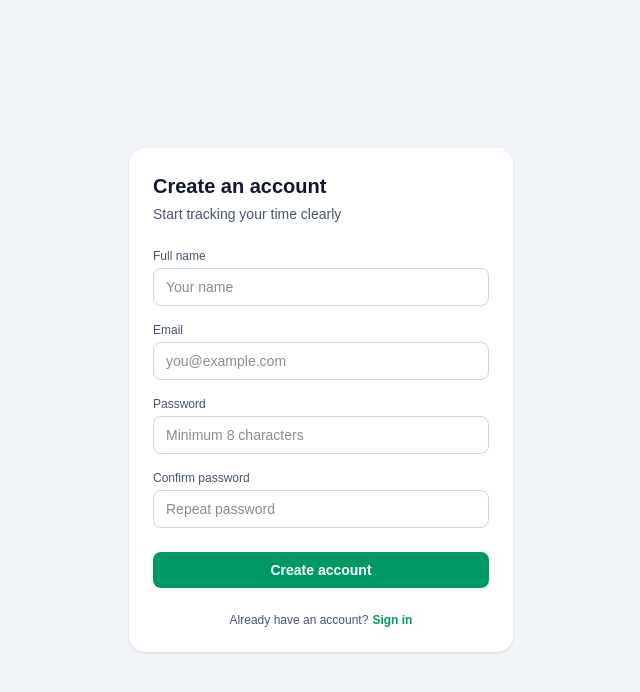
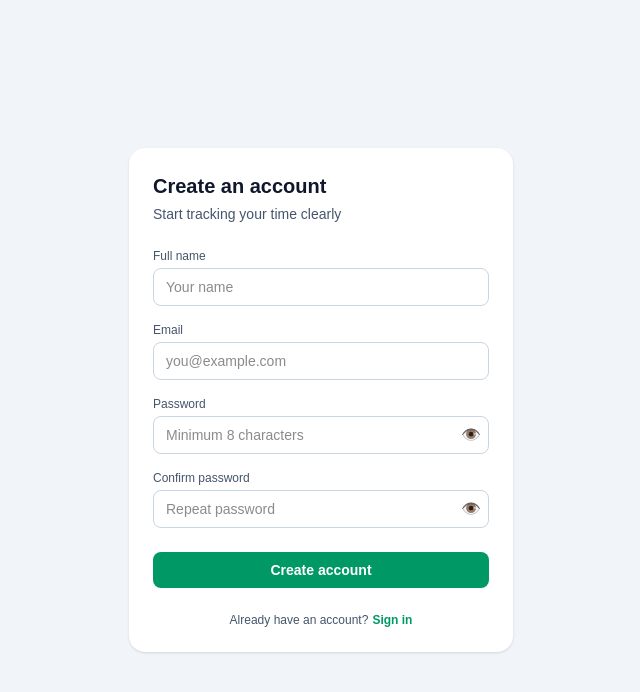
Before and after one commit to kobbyowen/monthly-goals-app, a Next.js app: page /auth/register in a window 1280 px wide. Shown: the top 692 px of the page, without its empty margins (319-959 px from the left). Built offline with nearby package versions, Linux system fonts and the light colour scheme; no server answers.

Commit message:
Added more details

```diff
--- a/app/auth/login/page.tsx
+++ b/app/auth/login/page.tsx
@@ -16,7 +16,7 @@ export default function LoginPage() {
   const router = useRouter();
   const [email, setEmail] = useState("");
   const [password, setPassword] = useState("");
-  const [remember, setRemember] = useState(false);
+  const [showPassword, setShowPassword] = useState(false);
   const setUser = useUserStore((s) => s.setUser);
   const setAuthenticated = useAuthStore((s) => s.setAuthenticated);
   const { addEpicsFromApi } = useRootEpicStore.getState();
@@ -78,26 +78,24 @@ export default function LoginPage() {
             <label className="mb-1 block text-xs font-medium text-slate-600">
               Password
             </label>
+            <div className="relative">
               <input
-              type="password"
+                type={showPassword ? "text" : "password"}
                 className="w-full rounded-lg border border-slate-300 px-3 py-2 text-sm focus:border-emerald-500 focus:ring-1 focus:ring-emerald-500"
                 placeholder="••••••••"
                 value={password}
                 onChange={(e) => setPassword(e.target.value)}
                 required
               />
+              <button
+                type="button"
+                onClick={() => setShowPassword((v) => !v)}
+                className="absolute right-2 top-1/2 -translate-y-1/2 text-slate-500"
+                aria-label={showPassword ? "Hide password" : "Show password"}
+              >
+                {showPassword ? "🙈" : "👁️"}
+              </button>
             </div>
-
-          <div className="flex items-center justify-between text-xs">
-            <label className="flex items-center gap-2">
-              <input
-                type="checkbox"
-                className="rounded border-slate-300"
-                checked={remember}
-                onChange={(e) => setRemember(e.target.checked)}
-              />
-              Remember me
-            </label>
           </div>
           {errMsg && (
             <p className="text-xs text-rose-600" role="alert">
--- a/app/auth/register/page.tsx
+++ b/app/auth/register/page.tsx
@@ -14,6 +14,7 @@ export default function RegisterPage() {
   const [email, setEmail] = useState("");
   const [password, setPassword] = useState("");
   const [confirm, setConfirm] = useState("");
+  const [showPassword, setShowPassword] = useState(false);
   const { loading, data, error, run } = useRequest(
     async (payload: { name: string; email: string; password: string }) =>
       register(payload),
@@ -98,28 +99,48 @@ export default function RegisterPage() {
             <label className="mb-1 block text-xs font-medium text-slate-600">
               Password
             </label>
+            <div className="relative">
               <input
-              type="password"
+                type={showPassword ? "text" : "password"}
                 className="w-full rounded-lg border border-slate-300 px-3 py-2 text-sm focus:border-emerald-500 focus:ring-1 focus:ring-emerald-500"
                 placeholder="Minimum 8 characters"
                 value={password}
                 onChange={(e) => setPassword(e.target.value)}
                 required
               />
+              <button
+                type="button"
+                onClick={() => setShowPassword((v) => !v)}
+                className="absolute right-2 top-1/2 -translate-y-1/2 text-slate-500"
+                aria-label={showPassword ? "Hide password" : "Show password"}
+              >
+                {showPassword ? "🙈" : "👁️"}
+              </button>
+            </div>
           </div>
 
           <div>
             <label className="mb-1 block text-xs font-medium text-slate-600">
               Confirm password
             </label>
+            <div className="relative">
               <input
-              type="password"
+                type={showPassword ? "text" : "password"}
                 className="w-full rounded-lg border border-slate-300 px-3 py-2 text-sm focus:border-emerald-500 focus:ring-1 focus:ring-emerald-500"
                 placeholder="Repeat password"
                 value={confirm}
                 onChange={(e) => setConfirm(e.target.value)}
                 required
               />
+              <button
+                type="button"
+                onClick={() => setShowPassword((v) => !v)}
+                className="absolute right-2 top-1/2 -translate-y-1/2 text-slate-500"
+                aria-label={showPassword ? "Hide password" : "Show password"}
+              >
+                {showPassword ? "🙈" : "👁️"}
+              </button>
+            </div>
           </div>
 
           {(() => {
--- a/app/components/SprintList.tsx
+++ b/app/components/SprintList.tsx
@@ -42,7 +42,7 @@ export default function SprintList({ sprints }: { sprints?: Sprint[] } = {}) {
   return (
     <div>
       <div className="max-w-6xl mx-0 p-0 md:p-4 mb-3">
-        <h3 className="text-xs font-semibold text-slate-500 uppercase text-center md:text-left">
+        <h3 className="text-xs font-semibold text-slate-500 uppercase text-center">
           SPRINTS
         </h3>
         <div className="mt-2 h-[1px] bg-slate-200 w-full" />
--- a/app/lib/auth.js
+++ b/app/lib/auth.js
@@ -1,5 +1,5 @@
-import crypto from 'crypto';
-import prisma from './prisma.js';
+import crypto from "crypto";
+import prisma from "./prisma.js";
 
 function generateId(prefix) {
   return `${prefix}-${Date.now()}-${Math.random().toString(36).slice(2, 8)}`;
@@ -26,6 +26,7 @@ async function createUser({ name, email, password }) {
   const existing = await prisma.user.findUnique({ where: { email } });
   if (existing) throw new Error("Email already registered");
   const passwordHash = hashPassword(password);
+  try {
     const user = await prisma.user.create({
       data: {
         id: generateId("user"),
@@ -36,6 +37,15 @@ async function createUser({ name, email, password }) {
       },
     });
     return user;
+  } catch (err) {
+    // Prisma unique constraint error code is P2002
+    try {
+      if (err && err.code === "P2002") {
+        throw new Error("Email already registered");
+      }
+    } catch (e) {}
+    throw err;
+  }
 }
 
 async function createSession(userId) {
```
Lines whose indentation alone changed are shown as unchanged.
